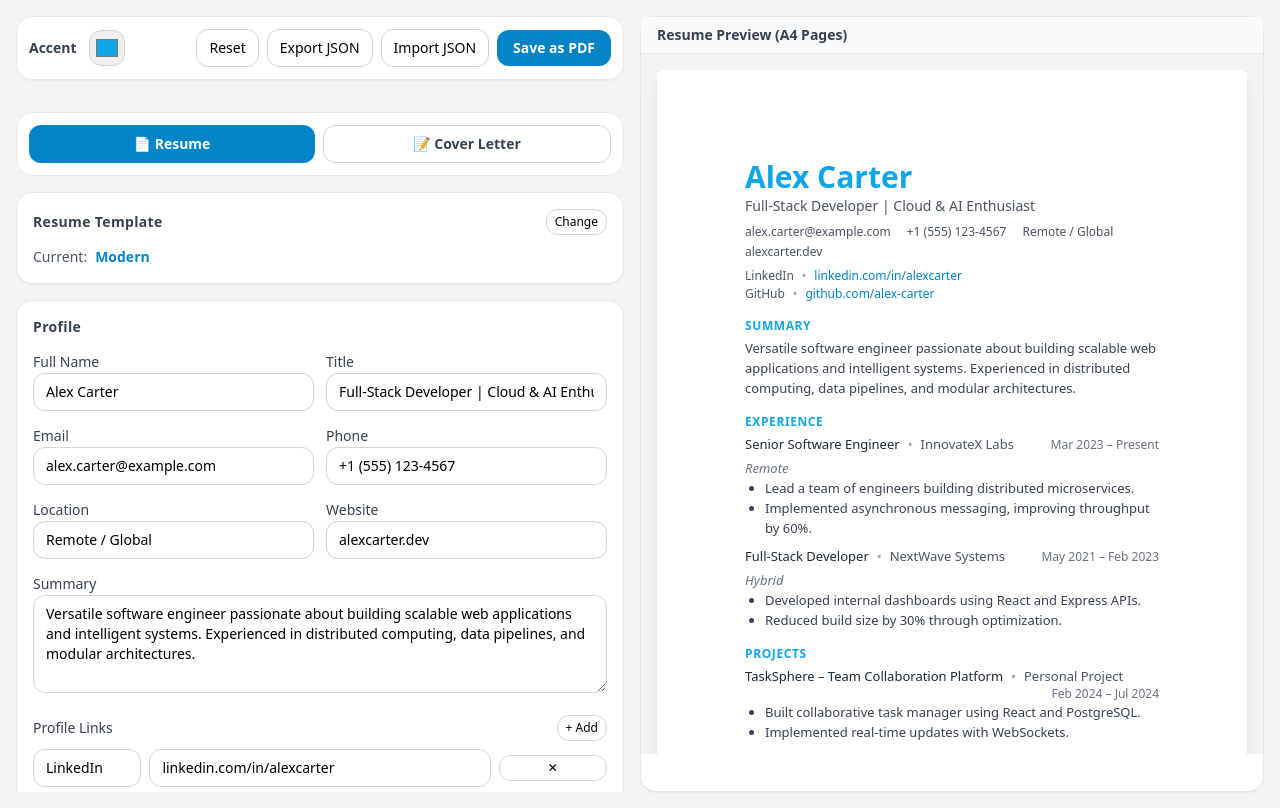
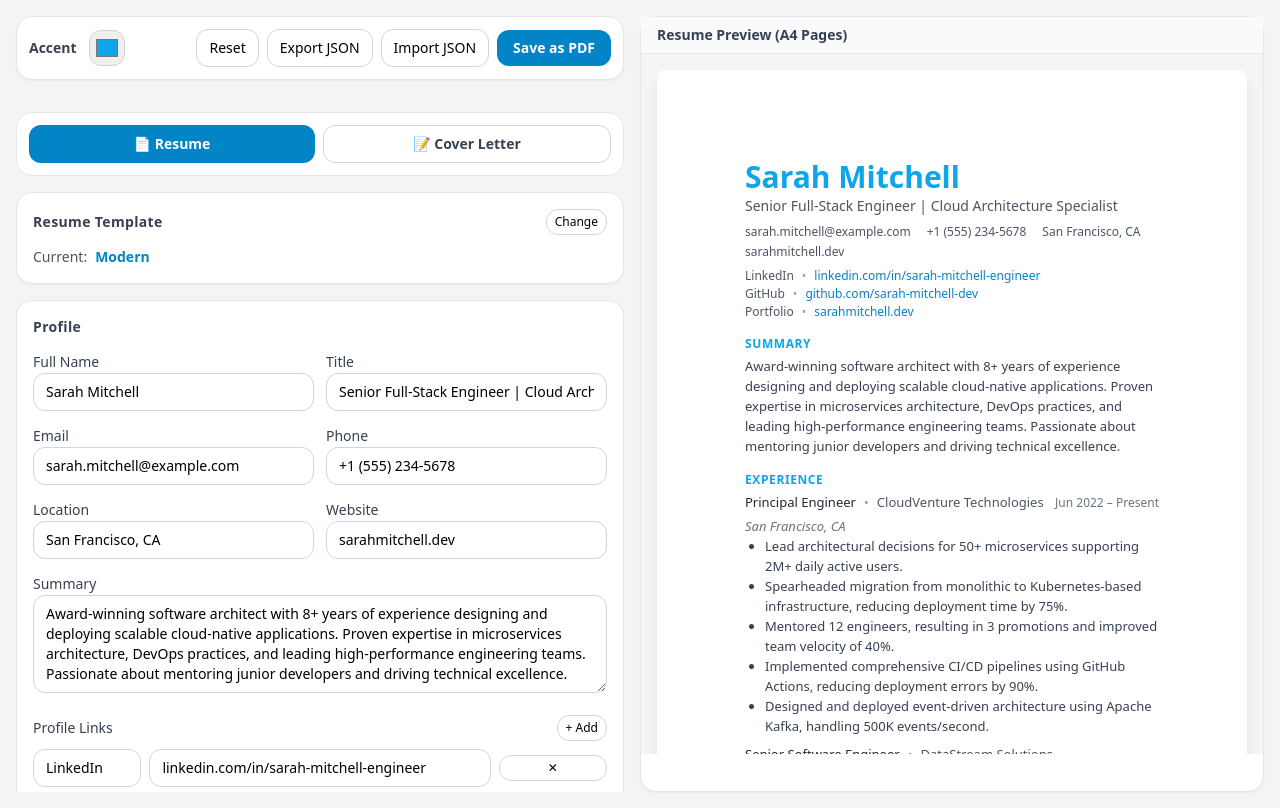
Before and after one commit to axcel-blade/resume-builder, a React (Vite) app: page / in a window 1280 px wide. Built offline with nearby package versions, Linux system fonts and the light colour scheme.

Commit message:
Updated defaultData.js with new experience, education, projects, achievements, and skills

```diff
--- a/src/data/defaultData.js
+++ b/src/data/defaultData.js
@@ -1,78 +1,172 @@
 export const defaultData = {
   meta: { template: "modern", accent: "#0ea5e9" },
   profile: {
-    fullName: "Alex Carter",
-    title: "Full-Stack Developer | Cloud & AI Enthusiast",
-    email: "alex.carter@example.com",
-    phone: "+1 (555) 123-4567",
-    location: "Remote / Global",
-    website: "alexcarter.dev",
+    fullName: "Sarah Mitchell",
+    title: "Senior Full-Stack Engineer | Cloud Architecture Specialist",
+    email: "sarah.mitchell@example.com",
+    phone: "+1 (555) 234-5678",
+    location: "San Francisco, CA",
+    website: "sarahmitchell.dev",
     summary:
-      "Versatile software engineer passionate about building scalable web applications and intelligent systems. Experienced in distributed computing, data pipelines, and modular architectures.",
+      "Award-winning software architect with 8+ years of experience designing and deploying scalable cloud-native applications. Proven expertise in microservices architecture, DevOps practices, and leading high-performance engineering teams. Passionate about mentoring junior developers and driving technical excellence.",
   },
   links: [
-    { id: "link1", label: "LinkedIn", url: "linkedin.com/in/alexcarter" },
-    { id: "link2", label: "GitHub", url: "github.com/alex-carter" },
+    { id: "link1", label: "LinkedIn", url: "linkedin.com/in/sarah-mitchell-engineer" },
+    { id: "link2", label: "GitHub", url: "github.com/sarah-mitchell-dev" },
+    { id: "link3", label: "Portfolio", url: "sarahmitchell.dev" },
   ],
   experience: [
     {
       id: "exp1",
-      role: "Senior Software Engineer",
-      company: "InnovateX Labs",
-      location: "Remote",
-      start: "2023-03",
+      role: "Principal Engineer",
+      company: "CloudVenture Technologies",
+      location: "San Francisco, CA",
+      start: "2022-06",
       end: "Present",
       bullets: [
-        "Lead a team of engineers building distributed microservices.",
-        "Implemented asynchronous messaging, improving throughput by 60%.",
+        "Lead architectural decisions for 50+ microservices supporting 2M+ daily active users.",
+        "Spearheaded migration from monolithic to Kubernetes-based infrastructure, reducing deployment time by 75%.",
+        "Mentored 12 engineers, resulting in 3 promotions and improved team velocity of 40%.",
+        "Implemented comprehensive CI/CD pipelines using GitHub Actions, reducing deployment errors by 90%.",
+        "Designed and deployed event-driven architecture using Apache Kafka, handling 500K events/second.",
       ],
     },
     {
       id: "exp2",
+      role: "Senior Software Engineer",
+      company: "DataStream Solutions",
+      location: "Remote",
+      start: "2020-03",
+      end: "2022-05",
+      bullets: [
+        "Architected real-time analytics platform processing 10TB+ data daily using Apache Spark and PostgreSQL.",
+        "Led cross-functional team of 8 engineers to deliver features serving enterprise clients.",
+        "Optimized database queries and caching strategies, improving API response time by 65%.",
+        "Established code review standards and best practices, improving code quality metrics by 45%.",
+        "Developed internal tools for monitoring and alerting, reducing MTTR by 2 hours.",
+      ],
+    },
+    {
+      id: "exp3",
       role: "Full-Stack Developer",
-      company: "NextWave Systems",
-      location: "Hybrid",
-      start: "2021-05",
-      end: "2023-02",
+      company: "InnovateLabs Inc",
+      location: "New York, NY",
+      start: "2018-08",
+      end: "2020-02",
       bullets: [
-        "Developed internal dashboards using React and Express APIs.",
-        "Reduced build size by 30% through optimization.",
+        "Built customer-facing web application using React and Node.js serving 500K+ users.",
+        "Implemented payment integration with Stripe, processing $50M+ in annual transactions.",
+        "Designed and implemented microservices for user authentication and profile management.",
+        "Reduced frontend bundle size by 55% through code splitting and lazy loading.",
+      ],
+    },
+    {
+      id: "exp4",
+      role: "Junior Developer",
+      company: "TechStart Ventures",
+      location: "Boston, MA",
+      start: "2017-06",
+      end: "2018-07",
+      bullets: [
+        "Contributed to full-stack development of SaaS platform using React, Node.js, and MongoDB.",
+        "Implemented responsive UI components using Material-UI, improving user satisfaction by 35%.",
+        "Participated in agile ceremonies and contributed to sprint planning and retrospectives.",
       ],
     },
   ],
   education: [
     {
       id: "edu1",
-      degree: "Bachelor of Computer Science",
-      school: "Global Institute of Technology",
-      location: "Online",
-      start: "2017-08",
-      end: "2021-05",
-      bullets: ["Specialized in software engineering and machine learning.", "GPA 3.9 / 4.0"],
+      degree: "Master of Science in Computer Science",
+      school: "Massachusetts Institute of Technology (MIT)",
+      location: "Cambridge, MA",
+      start: "2015-09",
+      end: "2017-05",
+      bullets: [
+        "Specialization in Distributed Systems and Machine Learning.",
+        "GPA: 3.85 / 4.0",
+        "Thesis: Optimizing Consensus Algorithms for High-Throughput Blockchain Networks",
+      ],
+    },
+    {
+      id: "edu2",
+      degree: "Bachelor of Science in Computer Engineering",
+      school: "University of California, Berkeley",
+      location: "Berkeley, CA",
+      start: "2011-08",
+      end: "2015-05",
+      bullets: [
+        "Cum Laude Honors, GPA: 3.8 / 4.0",
+        "Dean's List all semesters",
+        "Recipient of Merit Scholarship",
+      ],
     },
   ],
   projects: [
     {
       id: "proj1",
-      title: "TaskSphere – Team Collaboration Platform",
-      organization: "Personal Project",
-      start: "2024-02",
-      end: "2024-07",
+      title: "CloudSync - Distributed File Synchronization System",
+      organization: "Personal Project / Open Source",
+      start: "2023-06",
+      end: "2024-01",
       bullets: [
-        "Built collaborative task manager using React and PostgreSQL.",
-        "Implemented real-time updates with WebSockets.",
+        "Developed P2P file synchronization system with conflict resolution using Go and gRPC.",
+        "Implemented end-to-end encryption using AES-256.",
+        "Achieved 2.5K GitHub stars and contributions from 15+ developers.",
+        "Published technical blog series with 50K+ views on distributed systems.",
+      ],
+    },
+    {
+      id: "proj2",
+      title: "MetricsHub - Real-Time Observability Platform",
+      organization: "Side Project",
+      start: "2022-11",
+      end: "2023-08",
+      bullets: [
+        "Built comprehensive monitoring dashboard supporting 50+ metric types.",
+        "Implemented custom alerting engine with ML-based anomaly detection.",
+        "Designed time-series database optimization achieving 99.9% query latency SLA.",
       ],
     },
   ],
   achievements: [
     {
       id: "ach1",
-      title: "Hackathon Winner – AI for Good Challenge",
-      organization: "TechSociety Global",
+      title: "Cloud Architecture Award",
+      organization: "TechLeaders Conference 2024",
       year: "2024",
       bullets: [
-        "Developed computer-vision model for waste sorting.",
-        "Presented to judges from Google Cloud and AWS.",
+        "Recognized for innovative microservices architecture design.",
+        "Keynote speaker at 5K+ attendee conference.",
+      ],
+    },
+    {
+      id: "ach2",
+      title: "AWS Solutions Architect Certified",
+      organization: "Amazon Web Services",
+      year: "2023",
+      bullets: [
+        "Professional level certification with distinction.",
+        "Score: 92/100",
+      ],
+    },
+    {
+      id: "ach3",
+      title: "Engineering Excellence Award",
+      organization: "CloudVenture Technologies",
+      year: "2023",
+      bullets: [
+        "Employee of the Year for technical impact and mentorship.",
+      ],
+    },
+    {
+      id: "ach4",
+      title: "Hackathon Winner - Cloud Innovation Challenge",
+      organization: "Global Tech Summit 2022",
+      year: "2022",
+      bullets: [
+        "Developed serverless application for real-time data processing.",
+        "Beat 200+ teams with innovative solution.",
       ],
     },
   ],
@@ -80,12 +174,32 @@ export const defaultData = {
     {
       id: "skill1",
       title: "Programming Languages",
-      bullets: ["JavaScript / TypeScript", "Python", "Go", "C#", "Java"],
+      bullets: ["JavaScript / TypeScript", "Python", "Go", "Java", "C#", "SQL", "Rust"],
     },
     {
       id: "skill2",
-      title: "Frameworks & Tools",
-      bullets: ["React.js", "Next.js", "Express.js", "Node.js", "Docker", "Kubernetes"],
+      title: "Frontend & UI",
+      bullets: ["React.js", "Next.js", "Vue.js", "Material-UI", "Tailwind CSS", "WebRTC"],
+    },
+    {
+      id: "skill3",
+      title: "Backend & Server",
+      bullets: ["Node.js", "Express.js", "Django", "FastAPI", "GraphQL", "REST APIs"],
+    },
+    {
+      id: "skill4",
+      title: "Cloud & DevOps",
+      bullets: ["AWS (EC2, S3, Lambda, RDS)", "Kubernetes", "Docker", "Terraform", "GitHub Actions", "Jenkins"],
+    },
+    {
+      id: "skill5",
+      title: "Databases & Data",
+      bullets: ["PostgreSQL", "MongoDB", "Redis", "Apache Spark", "Kafka", "Elasticsearch"],
+    },
+    {
+      id: "skill6",
+      title: "Architecture & Design",
+      bullets: ["Microservices", "Event-Driven Architecture", "System Design", "Domain-Driven Design"],
     },
   ],
   coverLetter: {
@@ -93,6 +207,6 @@ export const defaultData = {
     jobTitle: "",
     recipientName: "",
     recipientTitle: "",
-    content: "Dear Hiring Manager,\n\nI am writing to express my interest in the [Job Title] position at [Company Name].\n\nWith my extensive background in full-stack development and cloud architecture, I am confident that I can bring significant value to your team. My experience includes...\n\nI am excited about the opportunity to contribute to your organization and would welcome the chance to discuss how my skills align with your needs.\n\nThank you for considering my application.",
+    content: "Dear Hiring Manager,\n\nI am writing to express my strong interest in the [Job Title] position at [Company Name]. With 8+ years of experience architecting and deploying scalable cloud-native systems, combined with a proven track record of leading high-performing engineering teams, I am confident I can deliver significant value to your organization.\n\nThroughout my career, I have successfully designed microservices architectures supporting millions of daily active users, implemented DevOps practices that reduced deployment time by 75%, and mentored teams that have driven measurable improvements in productivity and code quality. My expertise in cloud technologies, distributed systems, and full-stack development aligns perfectly with your needs.\n\nWhat particularly excites me about this opportunity is your commitment to innovation. I am eager to bring my technical expertise, collaborative approach, and passion for engineering excellence to contribute to your team's success.\n\nThank you for considering my application. I would welcome the opportunity to discuss how my experience and vision can help drive innovation.\n\nSincerely,\nSarah Mitchell",
   },
 };
```
